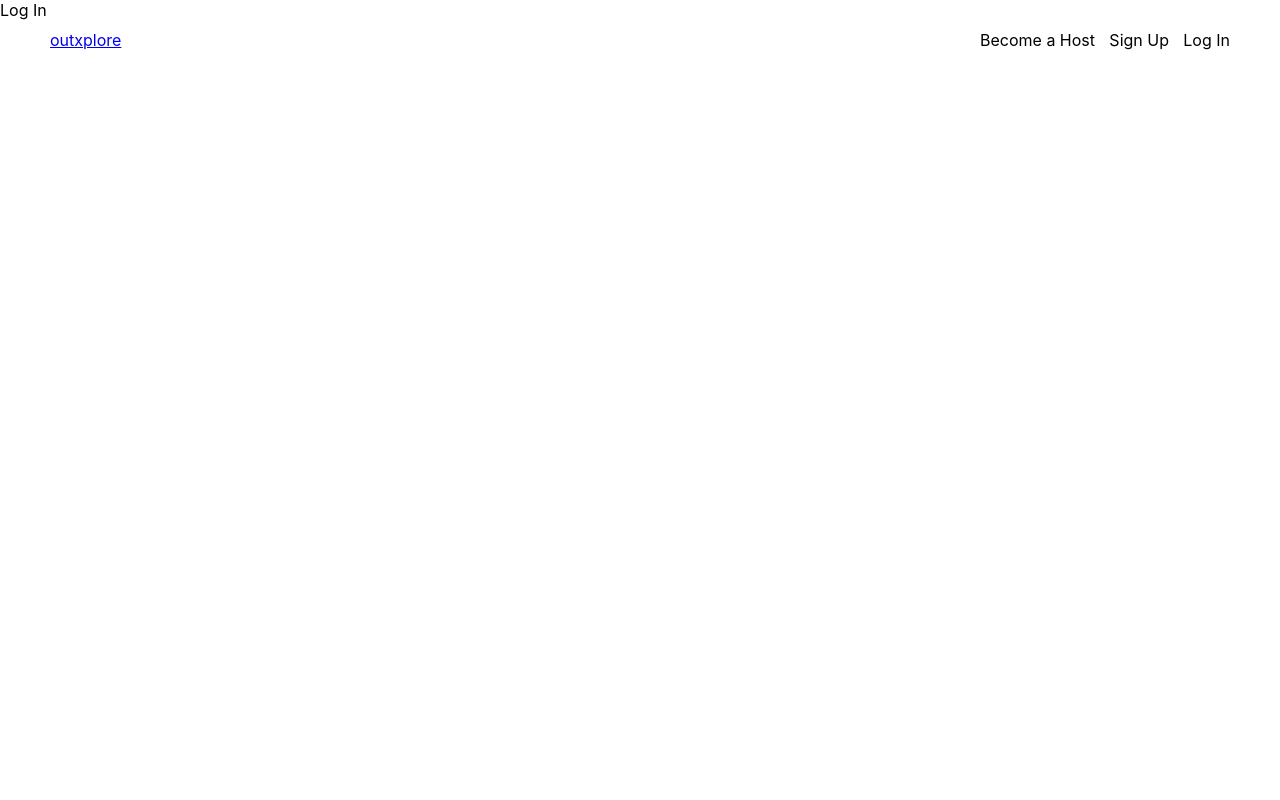
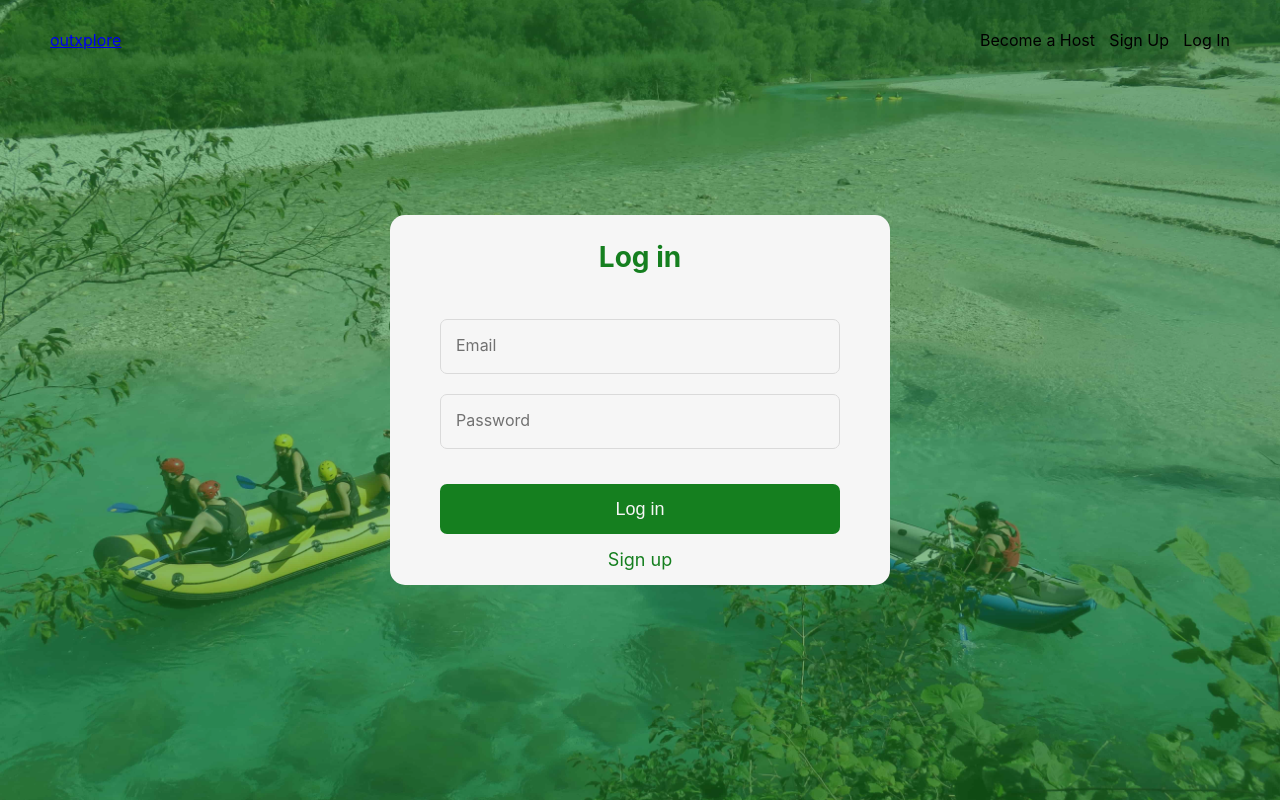
Before and after one commit to ermin-cahtarevic/outxplore, a React (Create React App) app: page /login in a window 1280 px wide. Built offline with nearby package versions, Linux system fonts and the light colour scheme.

Commit message:
Refactor authentication form, update to handle log in and sign up

```diff
--- /dev/null
+++ b/src/Components/Authentication/AuthForm/index.js
@@ -0,0 +1,105 @@
+import React from 'react';
+
+import '../styles/authentication.css';
+import { Link } from 'react-router-dom';
+
+const AuthForm = ({ type }) => {
+  const types = {
+    signup: {
+      capitalized: 'Sign up',
+      link: 'signup',
+    },
+    login: {
+      capitalized: 'Log in',
+      link: 'login',
+    },
+  };
+
+  const opposite = type === 'signup' ? types['login'] : types['signup'];
+
+  return (
+    <div className="auth-page">
+      <div className="auth-page-bg-overlay">
+        <div className="form-box">
+          <h3>{types[type].capitalized}</h3>
+          <form>
+            {
+              type === 'signup' &&
+              <div>
+                <div className="field">
+                  <input
+                    className="first-name"
+                    type="text"
+                    name="firstName"
+                    required
+                    autoComplete="new-off"
+                  />
+                  <label className="floating-label fl-first-name" htmlFor="firstName">
+                    <span className="floating-label-content">First name</span>
+                  </label>
+                </div>
+                <div className="field">
+                  <input
+                    className="last-name"
+                    type="text"
+                    name="lastName"
+                    required
+                    autoComplete="new-off"
+                  />
+                  <label className="floating-label fl-last-name" htmlFor="lastName">
+                    <span className="floating-label-content">Last name</span>
+                  </label>
+                </div>
+              </div>
+            }
+
+            <div className="field field-margin">
+              <input
+                className="email"
+                type="email"
+                name="email"
+                required
+                autoComplete="off"
+              />
+              <label className="floating-label" htmlFor="email">
+                <span className="floating-label-content">Email</span>
+              </label>
+            </div>
+
+            <div className="field field-margin">
+              <input
+                className="password"
+                type="password"
+                name="password"
+                required
+                autoComplete="off"
+              />
+              <label className="floating-label" htmlFor="password">
+                <span className="floating-label-content">Password</span>
+              </label>
+            </div>
+            {
+              type === 'signup' &&
+              <div className="field field-margin">
+                <input
+                  className="password-confirmation"
+                  type="password"
+                  name="passwordConfirmation"
+                  required
+                  autoComplete="off"
+                />
+                <label className="floating-label" htmlFor="passwordConfirmation">
+                  <span className="floating-label-content">Password confirmation</span>
+                </label>
+              </div>
+            }
+            <button type="submit" className="submit-btn">{types[type].capitalized}</button>
+          </form>
+          <Link to={`/${opposite.link}`} className="switch-auth">{opposite.capitalized}</Link>
+        </div>
+      </div>
+    </div>
+  );
+};
+
+export default AuthForm;
--- a/src/Components/Authentication/LogIn/index.js
+++ b/src/Components/Authentication/LogIn/index.js
@@ -1,9 +1,10 @@
 import React from 'react';
+import AuthForm from '../AuthForm';
 
 const LogIn = () => {
   return (
     <div>
-      Log In
+      <AuthForm type="login" />
     </div>
   );
 };
--- a/src/Components/Authentication/SignUp/index.js
+++ b/src/Components/Authentication/SignUp/index.js
@@ -1,84 +1,11 @@
 import React from 'react';
+import AuthForm from '../AuthForm';
 
 import '../styles/authentication.css';
-import { Link } from 'react-router-dom';
 
 const SignUp = () => {
   return (
-    <div className="auth-page">
-      <div className="auth-page-bg-overlay">
-        <div className="form-box">
-          <h3>Sign up</h3>
-          <form>
-            <div className="field">
-              <input
-                className="first-name"
-                type="text"
-                name="firstName"
-                required
-                autoComplete="new-off"
-              />
-              <label className="floating-label fl-first-name" htmlFor="firstName">
-                <span className="floating-label-content">First name</span>
-              </label>
-            </div>
-            <div className="field">
-              <input
-                className="last-name"
-                type="text"
-                name="lastName"
-                required
-                autoComplete="new-off"
-              />
-              <label className="floating-label fl-last-name" htmlFor="lastName">
-                <span className="floating-label-content">Last name</span>
-              </label>
-            </div>
-
-            <div className="field field-margin">
-              <input
-                className="email"
-                type="email"
-                name="email"
-                required
-                autoComplete="off"
-              />
-              <label className="floating-label" htmlFor="email">
-                <span className="floating-label-content">Email</span>
-              </label>
-            </div>
-
-            <div className="field field-margin">
-              <input
-                className="password"
-                type="password"
-                name="password"
-                required
-                autoComplete="off"
-              />
-              <label className="floating-label" htmlFor="password">
-                <span className="floating-label-content">Password</span>
-              </label>
-            </div>
-            <div className="field field-margin">
-              <input
-                className="password-confirmation"
-                type="password"
-                name="passwordConfirmation"
-                required
-                autoComplete="off"
-              />
-              <label className="floating-label" htmlFor="passwordConfirmation">
-                <span className="floating-label-content">Password confirmation</span>
-              </label>
-            </div>
-
-            <button type="submit" className="submit-btn">Sign up</button>
-          </form>
-          <Link to="/login" className="switch-auth">Log in</Link>
-        </div>
-      </div>
-    </div>
+      <AuthForm type="signup" />
   );
 };
 
--- a/src/Components/Main/main.css
+++ b/src/Components/Main/main.css
@@ -5,6 +5,7 @@
 .main-top {
   height: 100vh;
   width: 100%;
-  background: rgb(54, 136, 7) url('/group_hike.jpg');
+  background: rgb(21, 127, 31) url('/group_hike.jpg');
   background-size: cover;
+  background-position-x: 50%;
 }
--- a/src/Components/Navbar/index.js
+++ b/src/Components/Navbar/index.js
@@ -26,7 +26,7 @@ const Navbar = () => {
         <div className="logo"><Link to="/">outxplore</Link></div>
         <div>
           <ul className="nav-list">
-            <li><Link>Become a Host</Link></li>
+            <li><Link to="#">Become a Host</Link></li>
             <li><Link to="/signup">Sign Up</Link></li>
             <li><Link to="/login">Log In</Link></li>
           </ul>
```
